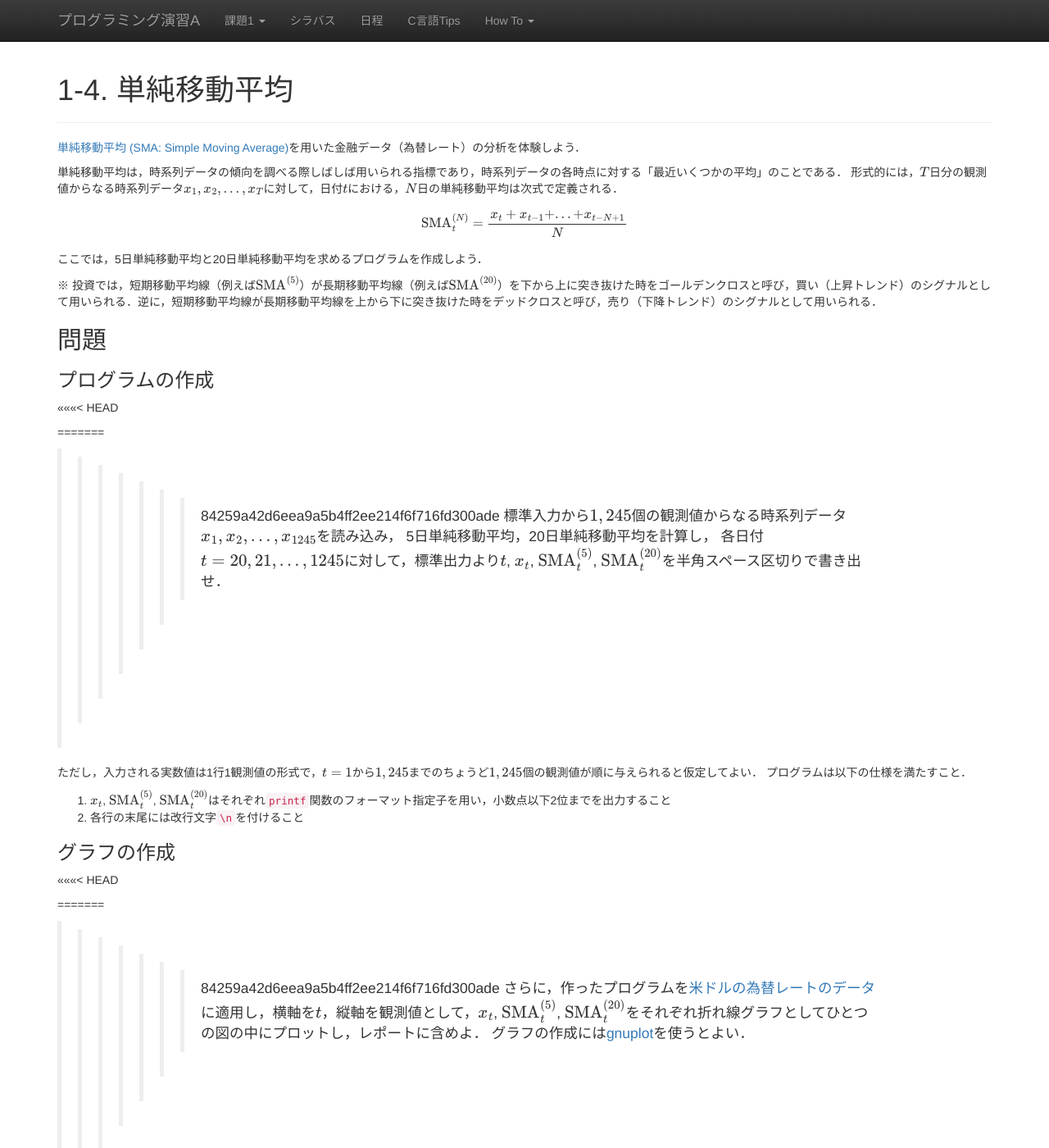
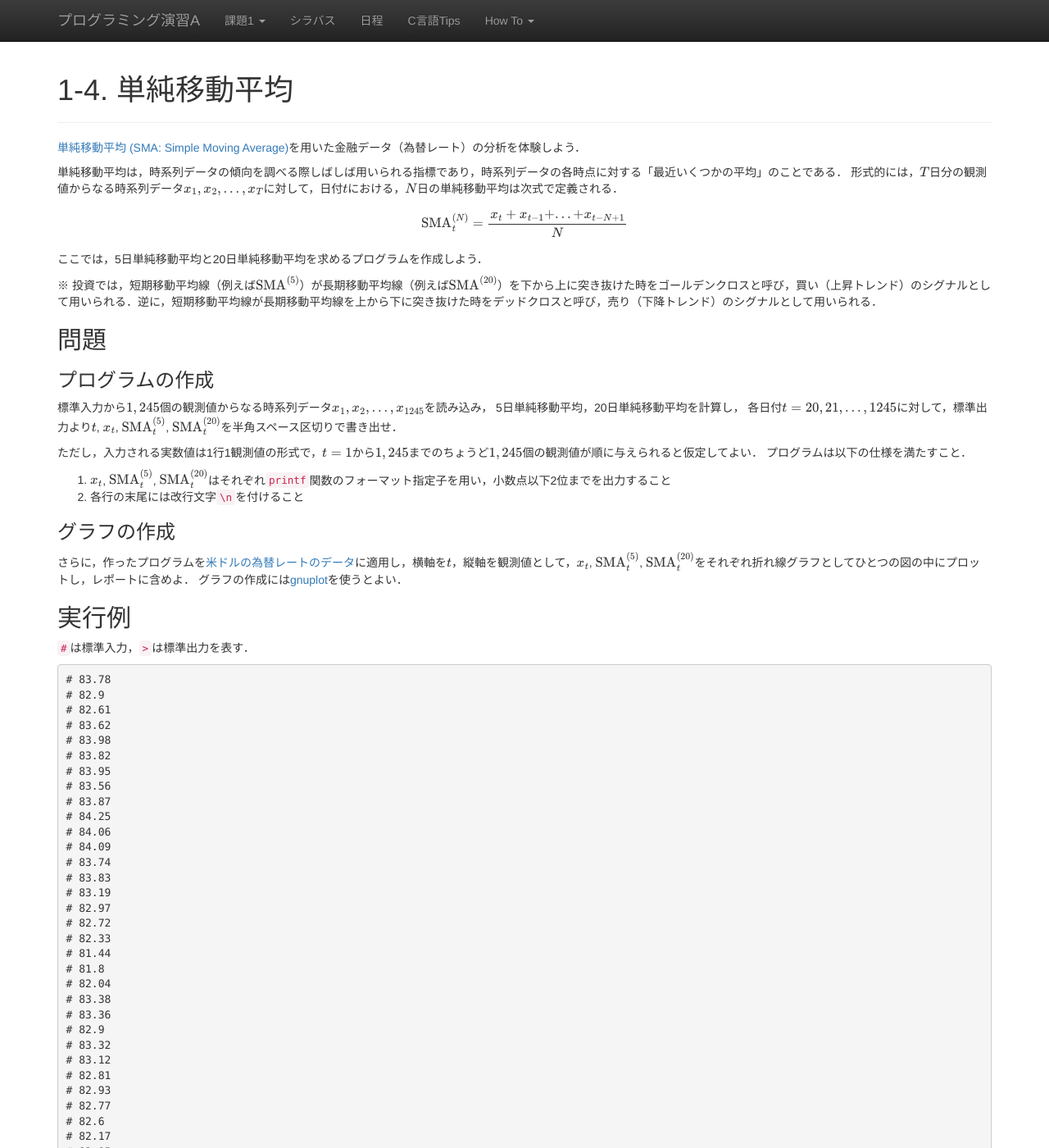
Before and after one commit to ecei-tohoku/ppa-public, a Jekyll site: the page built from kadai1/p14.md, in a window 1280 px wide and 1400 px high. Shown: the whole window at 82% size. Built offline with Jekyll 4.4.1, drawn with Linux system fonts in a browser that asks for light colours; nearby versions of some CDN libraries; formulas are drawn with MathJax 3.

```diff
--- a/kadai1/p14.md
+++ b/kadai1/p14.md
@@ -18,10 +18,7 @@
 
 ## 問題
 ### プログラムの作成
-<<<<<<< HEAD
 
-=======
->>>>>>> 84259a42d6eea9a5b4ff2ee214f6f716fd300ade
 標準入力から$1,245$個の観測値からなる時系列データ$x_1, x_2, ..., x_{1245}$を読み込み，
 5日単純移動平均，20日単純移動平均を計算し，
 各日付$t=20, 21, ..., 1245$に対して，標準出力より$t$, $x_t$, ${\rm SMA}^{(5)}_t$, ${\rm SMA}^{(20)}_t$を半角スペース区切りで書き出せ．
@@ -34,10 +31,7 @@
 
 
 ### グラフの作成
-<<<<<<< HEAD
 
-=======
->>>>>>> 84259a42d6eea9a5b4ff2ee214f6f716fd300ade
 さらに，作ったプログラムを[米ドルの為替レートのデータ](usdjpy.txt)に適用し，横軸を$t$，縦軸を観測値として，$x_t$, ${\rm SMA}^{(5)}_t$, ${\rm SMA}^{(20)}_t$をそれぞれ折れ線グラフとしてひとつの図の中にプロットし，レポートに含めよ．
 グラフの作成には[gnuplot](http://www.gnuplot.info/)を使うとよい．
 
```
